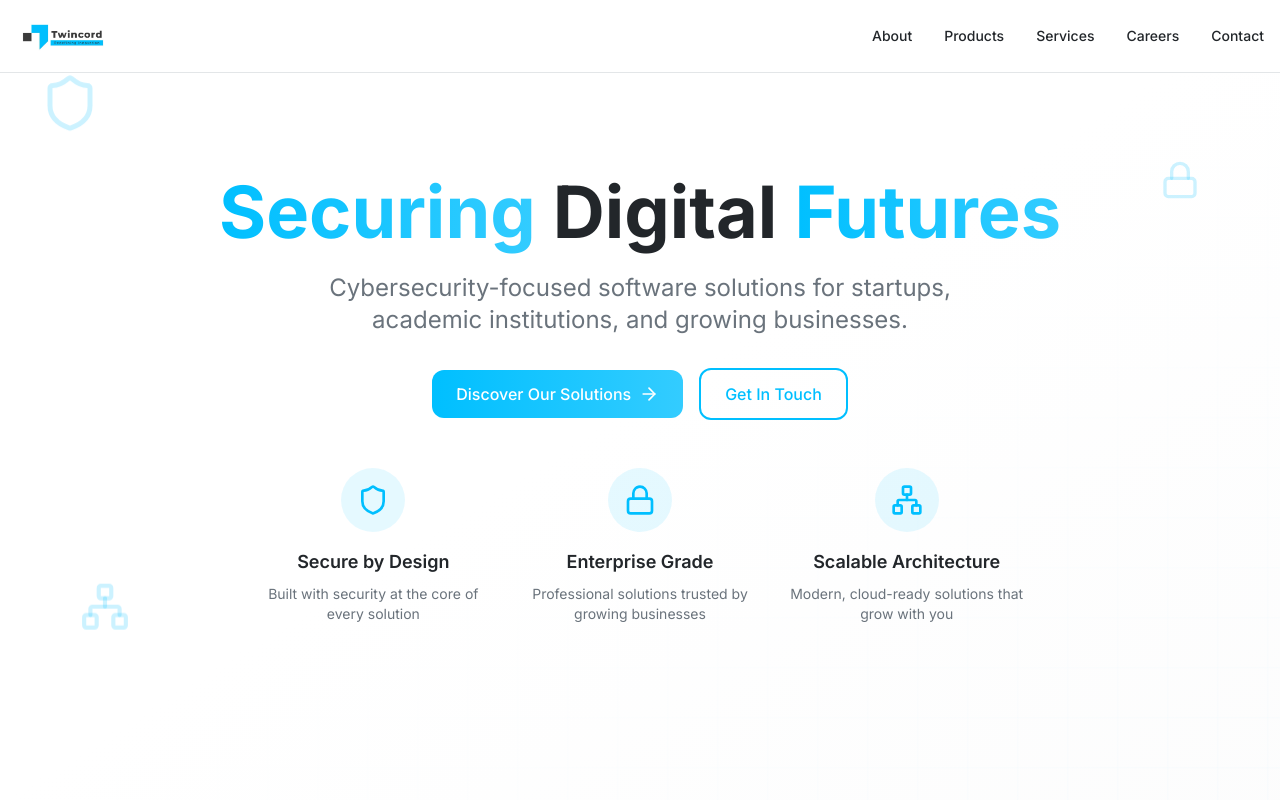
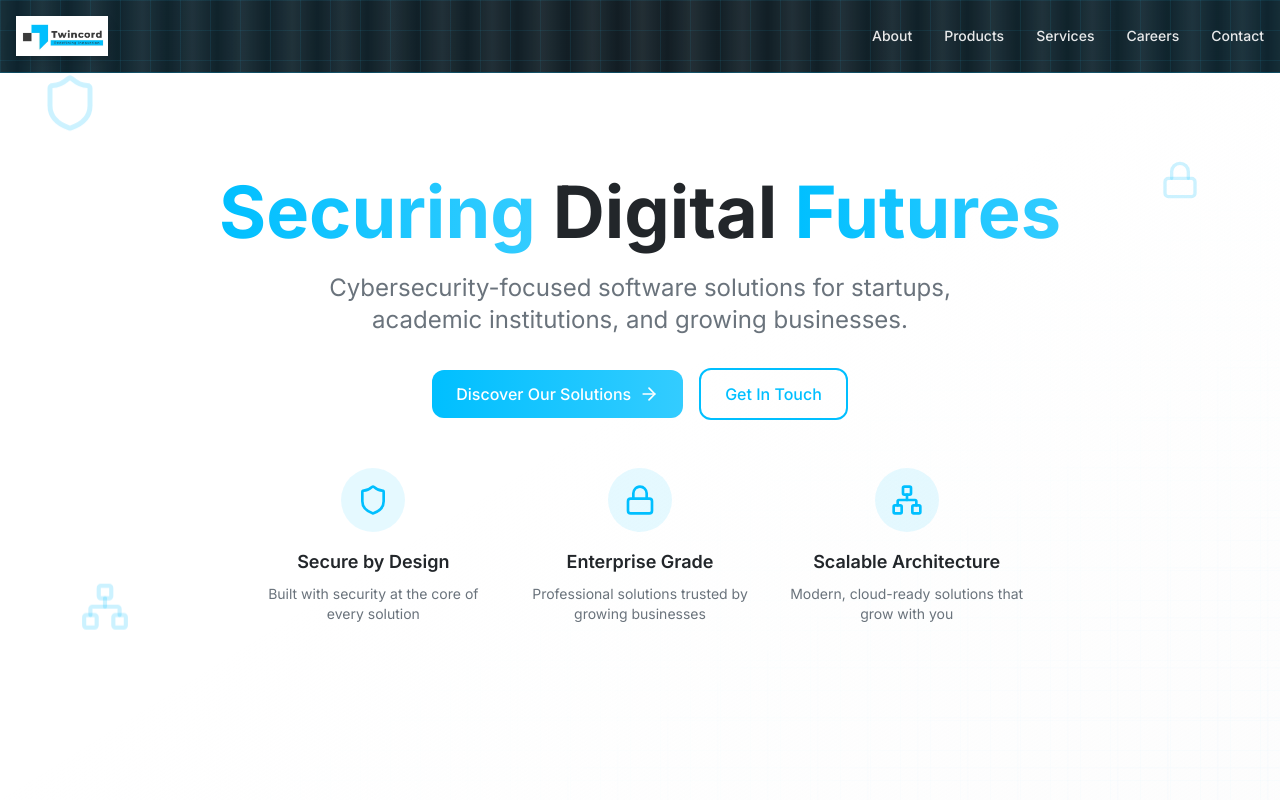
Before and after one commit to Jeeva-21BSR017/twin-secure-future, a React (Vite) app: page / in a window 1280 px wide. Shown: the top 800 px of the page. Built offline with nearby package versions, Linux system fonts and the light colour scheme.

Commit message:
Add Grid Background and Gradient to Header

```diff
--- a/src/components/Header.tsx
+++ b/src/components/Header.tsx
@@ -21,28 +21,31 @@ const Header = () => {
   };
 
   return (
-    <header className="fixed top-0 left-0 right-0 z-50 bg-background/80 backdrop-blur-md border-b border-border">
+    <header className="fixed top-0 left-0 right-0 z-50 bg-gradient-to-r from-cyber-dark via-secondary to-cyber-dark backdrop-blur-md border-b border-primary/30 cyber-grid">
+      {/* Gradient overlay for enhanced visual effect */}
+      <div className="absolute inset-0 bg-gradient-to-r from-primary/10 via-primary-glow/5 to-primary/10"></div>
+
       <div className="container mx-auto px-4 py-4">
-        <div className="flex items-center justify-between">
+        <div className="relative flex items-center justify-between">
           {/* Logo */}
           <div
-            className="flex items-center space-x-3 cursor-pointer hover-glow"
+            className="flex items-center space-x-3 cursor-pointer hover-glow relative z-10"
             onClick={() => window.scrollTo({ top: 0, behavior: 'smooth' })}
           >
             <img
               src="/lovable-uploads/aa8e088c-5cad-433b-a9fd-140d46ad555e.png"
               alt="Twincord Technologies"
-              className="h-10 w-auto"
+              className="h-10 w-auto drop-shadow-lg"
             />
           </div>
 
           {/* Desktop Navigation */}
-          <nav className="hidden lg:flex items-center space-x-8">
+          <nav className="hidden lg:flex items-center space-x-8 relative z-10">
             {navItems.map((item) => (
               <button
                 key={item.name}
                 onClick={() => scrollToSection(item.href)}
-                className="nav-link text-sm font-medium"
+                className="nav-link text-sm font-medium text-white/90 hover:text-primary-glow transition-all duration-300"
               >
                 {item.name}
               </button>
@@ -52,7 +55,7 @@ const Header = () => {
           {/* Mobile Menu Toggle */}
           <button
             onClick={() => setIsMenuOpen(!isMenuOpen)}
-            className="lg:hidden p-2 text-foreground hover:text-primary transition-colors"
+            className="lg:hidden p-2 text-white/90 hover:text-primary-glow transition-colors relative z-10"
             aria-label="Toggle menu"
           >
             {isMenuOpen ? <X size={24} /> : <Menu size={24} />}
@@ -61,13 +64,14 @@ const Header = () => {
 
         {/* Mobile Navigation */}
         {isMenuOpen && (
-          <nav className="lg:hidden mt-4 pb-4 border-t border-border pt-4 animate-fade-in">
+          <nav className="lg:hidden mt-4 pb-4 border-t border-primary/30 pt-4 animate-fade-in relative z-10">
+            <div className="absolute inset-0 bg-cyber-dark/90 backdrop-blur-sm rounded-lg"></div>
             <div className="flex flex-col space-y-4">
               {navItems.map((item) => (
                 <button
                   key={item.name}
                   onClick={() => scrollToSection(item.href)}
-                  className="text-left text-sm font-medium text-foreground hover:text-primary transition-colors"
+                  className="relative text-left text-sm font-medium text-white/90 hover:text-primary-glow transition-colors px-4 py-2"
                 >
                   {item.name}
                 </button>
--- a/src/index.css
+++ b/src/index.css
@@ -157,6 +157,27 @@
     100% { background-position: 50px 50px; }
   }
 
+  /* Enhanced header grid effect */
+  .cyber-grid::before {
+    content: '';
+    position: absolute;
+    top: 0;
+    left: 0;
+    right: 0;
+    bottom: 0;
+    background-image:
+      linear-gradient(hsl(var(--primary-glow) / 0.15) 1px, transparent 1px),
+      linear-gradient(90deg, hsl(var(--primary-glow) / 0.15) 1px, transparent 1px);
+    background-size: 30px 30px;
+    animation: grid-pulse 3s ease-in-out infinite;
+    pointer-events: none;
+  }
+
+  @keyframes grid-pulse {
+    0%, 100% { opacity: 0.3; }
+    50% { opacity: 0.7; }
+  }
+
   /* Data flow animation */
   .data-flow {
     background: linear-gradient(90deg,
```
